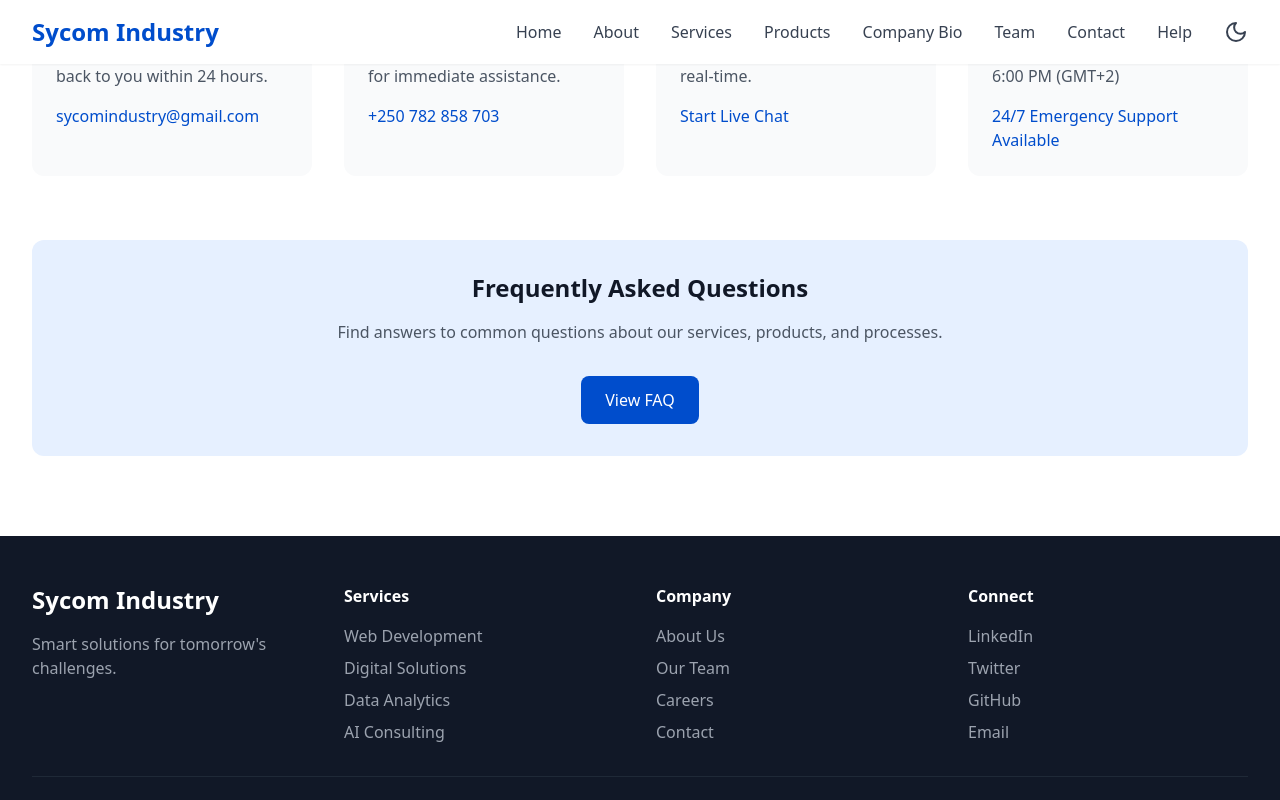
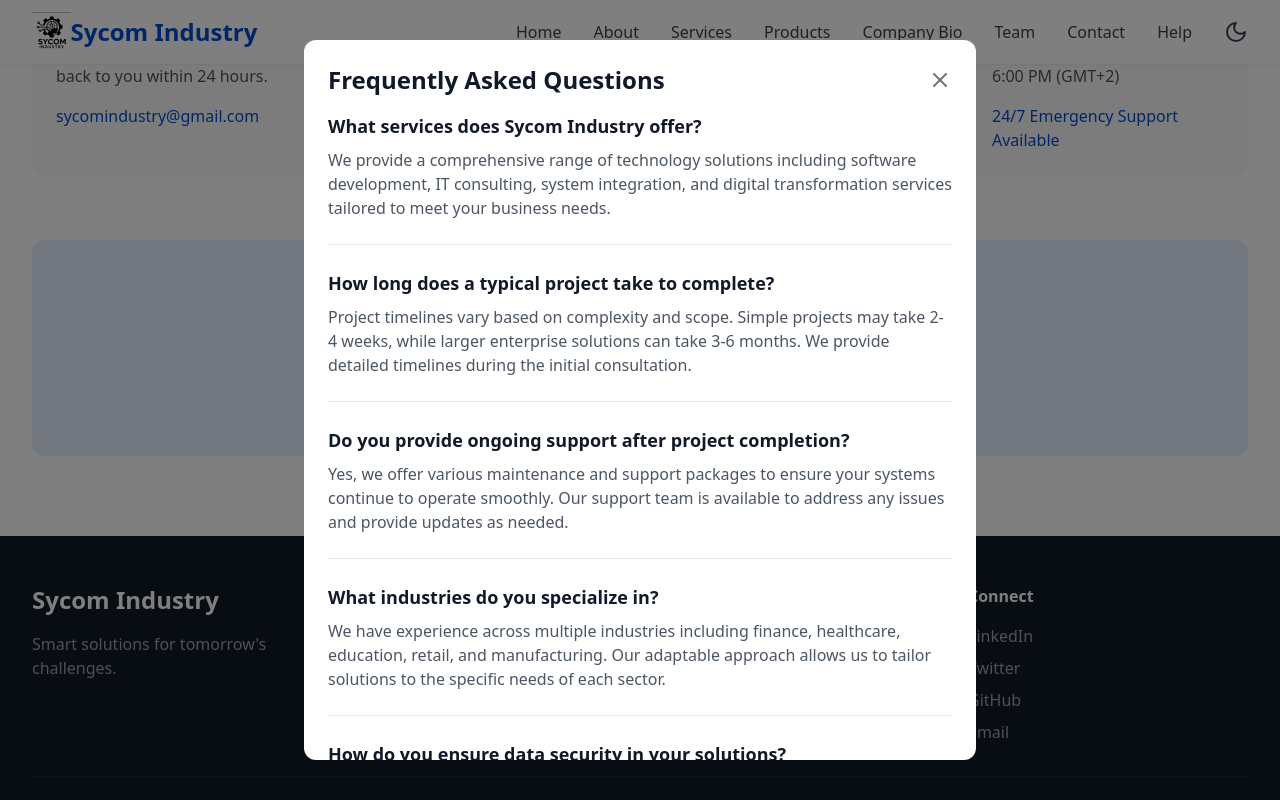
Before and after one commit to blvpeppa/sycom, a React (Vite) app: page / in a window 1280 px wide. Both pictures are taken after a click on the button "View FAQ". Shown: the part 5020-5820 px from the top of the page. Built offline with nearby package versions, Linux system fonts and the light colour scheme.

Commit message:
git commit -m

```diff
--- a/src/components/Header.jsx
+++ b/src/components/Header.jsx
@@ -1,6 +1,7 @@
 import  { Menu, X, Sun, Moon } from 'lucide-react'
 import { useState } from 'react'
 import { useDarkMode } from '../contexts/DarkModeContext'
+import logo from '../assets/logo.svg'
 
 export default function Header() {
   const [isOpen, setIsOpen] = useState(false)
@@ -11,6 +12,7 @@
       <div className="max-w-7xl mx-auto px-4 sm:px-6 lg:px-8">
         <div className="flex justify-between items-center h-16">
           <div className="flex items-center">
+             <img src={logo} alt="Sycom Industry Logo" className="h-10 w-auto" />
             <span className="text-2xl font-bold text-dark-blue-600">Sycom Industry</span>
           </div>
 
--- a/src/components/Help.jsx
+++ b/src/components/Help.jsx
@@ -1,6 +1,44 @@
-import { Mail, Phone, MessageCircle, Clock } from 'lucide-react'
+import { Mail, Phone, MessageCircle, Clock, X } from 'lucide-react'
+import { useState } from 'react'
 
 export default function Help() {
+  const [isModalOpen, setIsModalOpen] = useState(false)
+
+  const faqData = [
+    {
+      question: "What services does Sycom Industry offer?",
+      answer: "We provide a comprehensive range of technology solutions including software development, IT consulting, system integration, and digital transformation services tailored to meet your business needs."
+    },
+    {
+      question: "How long does a typical project take to complete?",
+      answer: "Project timelines vary based on complexity and scope. Simple projects may take 2-4 weeks, while larger enterprise solutions can take 3-6 months. We provide detailed timelines during the initial consultation."
+    },
+    {
+      question: "Do you provide ongoing support after project completion?",
+      answer: "Yes, we offer various maintenance and support packages to ensure your systems continue to operate smoothly. Our support team is available to address any issues and provide updates as needed."
+    },
+    {
+      question: "What industries do you specialize in?",
+      answer: "We have experience across multiple industries including finance, healthcare, education, retail, and manufacturing. Our adaptable approach allows us to tailor solutions to the specific needs of each sector."
+    },
+    {
+      question: "How do you ensure data security in your solutions?",
+      answer: "Security is a top priority. We implement industry-standard encryption, secure coding practices, regular security audits, and compliance with relevant regulations to protect your data."
+    },
+    {
+      question: "What is your pricing model?",
+      answer: "Our pricing is project-based and depends on scope, complexity, and timeline. We provide detailed quotes after understanding your requirements. We also offer flexible payment plans for larger projects."
+    }
+  ]
+
+  const toggleModal = () => {
+    setIsModalOpen(!isModalOpen)
+  }
+
+  const closeModal = () => {
+    setIsModalOpen(false)
+  }
+
   const helpOptions = [
     {
       icon: Mail,
@@ -53,11 +91,51 @@
             <p className="text-gray-600 dark:text-gray-300 mb-8">
               Find answers to common questions about our services, products, and processes.
             </p>
-            <button className="bg-dark-blue-600 text-white px-6 py-3 rounded-lg hover:bg-dark-blue-700 transition">
+            <button
+              onClick={toggleModal}
+              className="bg-dark-blue-600 text-white px-6 py-3 rounded-lg hover:bg-dark-blue-700 transition"
+            >
               View FAQ
             </button>
           </div>
         </div>
+
+        {/* FAQ Modal */}
+        {isModalOpen && (
+          <div className="fixed inset-0 bg-black bg-opacity-50 flex items-center justify-center z-50 p-4">
+            <div className="bg-white dark:bg-gray-800 rounded-xl max-w-2xl w-full max-h-[90vh] overflow-y-auto">
+              <div className="p-6">
+                <div className="flex justify-between items-center mb-4">
+                  <h3 className="text-2xl font-bold text-gray-900 dark:text-white">Frequently Asked Questions</h3>
+                  <button
+                    onClick={closeModal}
+                    className="text-gray-500 hover:text-gray-700 dark:text-gray-400 dark:hover:text-gray-200"
+                  >
+                    <X size={24} />
+                  </button>
+                </div>
+
+                <div className="space-y-6">
+                  {faqData.map((faq, index) => (
+                    <div key={index} className="border-b border-gray-200 dark:border-gray-700 pb-6 last:border-0">
+                      <h4 className="text-lg font-semibold text-gray-900 dark:text-white mb-2">{faq.question}</h4>
+                      <p className="text-gray-600 dark:text-gray-300">{faq.answer}</p>
+                    </div>
+                  ))}
+                </div>
+
+                <div className="mt-6 text-center">
+                  <button
+                    onClick={closeModal}
+                    className="bg-dark-blue-600 text-white px-6 py-2 rounded-lg hover:bg-dark-blue-700 transition"
+                  >
+                    Close
+                  </button>
+                </div>
+              </div>
+            </div>
+          </div>
+        )}
       </div>
     </section>
   )
--- a/src/components/Hero.jsx
+++ b/src/components/Hero.jsx
@@ -10,7 +10,7 @@
               Smart Solutions for <span className="text-dark-blue-600">Tomorrow</span>
             </h1>
             <p className="text-xl text-gray-600 dark:text-gray-300 mb-8">
-              Transform your business with cutting-edge technology solutions. From web development to AI consulting, we shape the future together.
+              Sycom Industry is a Rwandan software company building websites, mobile apps, operating systems, and AI tools like Sybot AI. We create secure, scalable, and smart digital solutions for businesses and communities around the world.
             </p>
             <div className="flex flex-col sm:flex-row gap-4">
               <button className="bg-dark-blue-600 text-white px-8 py-3 rounded-lg hover:bg-dark-blue-700 dark:hover:bg-dark-blue-500 transition flex items-center gap-2">
```
Also changed, not shown: src/assets/logo.svg.
